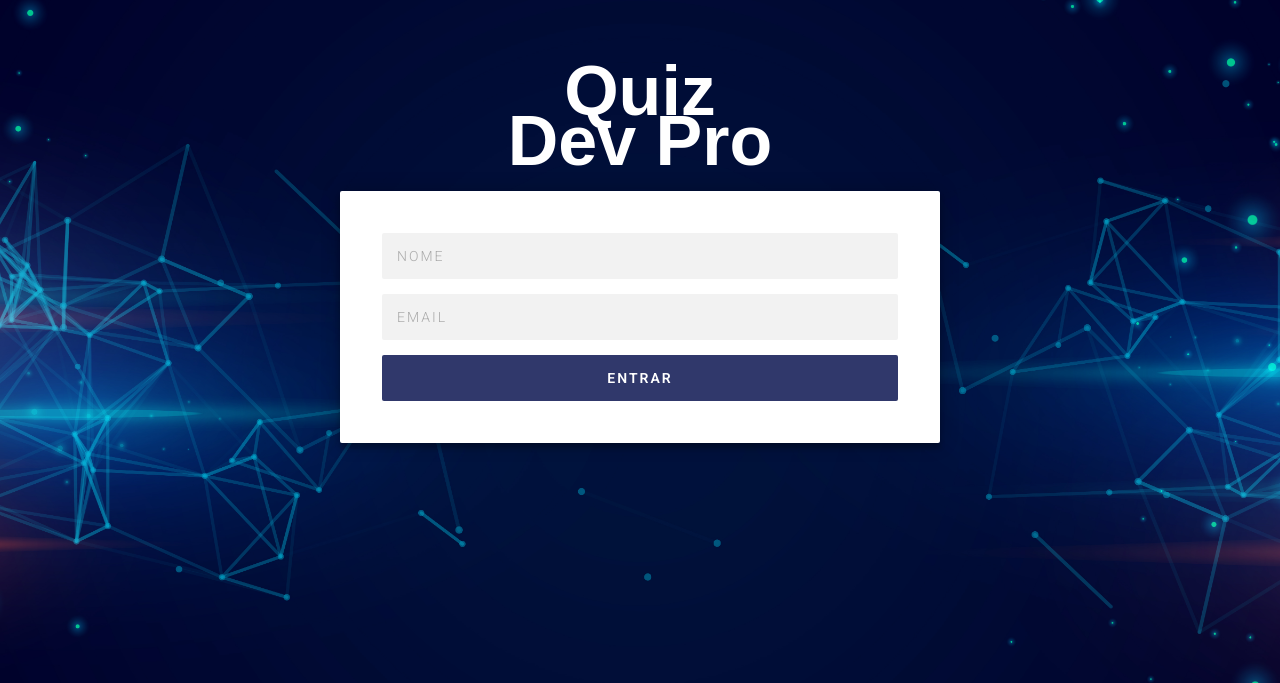
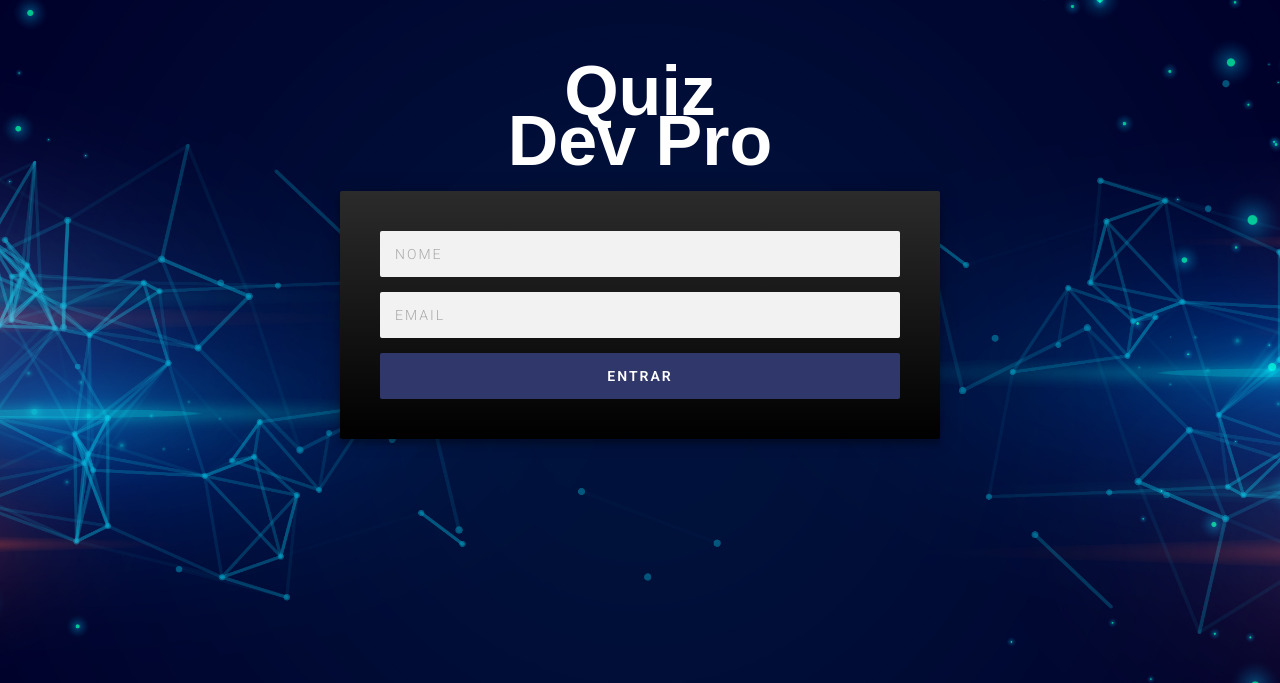
Before and after one commit to GermanUngo/quiz-depro, a Django app: page / in a window 1280 px wide. Shown: the top 683 px of the page. Run offline with Django 4.2, Linux system fonts and the light colour scheme.

Commit message:
Criada a interfase modelo/template. Fiz algumas modificações no arquivo css para mudar o visual.

```diff
--- a/quiz/base/static/base/assets/styles/app.css
+++ b/quiz/base/static/base/assets/styles/app.css
@@ -227,46 +227,15 @@ input::placeholder {
 }
 .form {
     position: relative;
-  z-index: 1;
-  background: #FFFFFF;
+    z-index: ;
+    background: linear-gradient(0deg , black, rgb(44, 43, 43));
     max-width: 600px;
     margin: 0 auto 100px;
     padding: 40px;
     text-align: center;
     box-shadow: 0 0 20px 0 rgba(0, 0, 0, 0.2), 0 5px 5px 0 rgba(0, 0, 0, 0.24);
     border-radius: 2px;
-  border: 2px solid transparent;
-  transition: border-color 0.5s;
   }
-
-.form:hover {
-  border-color: #fff;
-  animation: glowing-border 2s ease-in-out infinite;
-}
-
-@keyframes glowing-border {
-  0% {
-    border-color: #ff0;
-    box-shadow: 0 0 10px #ff0;
-  }
-  25% {
-    border-color: #ff5500;
-    box-shadow: 0 0 20px #ff5500;
-  }
-  50% {
-    border-color: #f00;
-    box-shadow: 0 0 30px #f00;
-  }
-  75% {
-    border-color: #ff5500;
-    box-shadow: 0 0 20px #ff5500;
-  }
-  100% {
-    border-color: #ff0;
-    box-shadow: 0 0 10px #ff0;
-  }
-}
-
 .form input {
   font-family: "Roboto", sans-serif;
   font-weight: 300;
@@ -311,6 +280,39 @@ input::placeholder {
   content: "";
   display: block;
   clear: both;
+}
+
+.glow:before,
+.glow::after {
+  content: '';
+  z-index: -1;
+  position: absolute;
+  width: calc(100% + 2px);
+  height: calc(100% + 2px);
+  top: -1px;
+  left: -1px;
+
+  background: linear-gradient(45deg,
+      #ffff00, #00ff00, #0099ff, #001aff, #a200ff, #ff0055, #ff0000,
+      #ff0055, #ff0000, #ffff00, #00ff00, #0099ff, #001aff, #a200ff
+  );
+  background-size: 400%;
+  animation: border 12s linear infinite;
+}
+
+
+.glow::after {
+  filter: blur(50px);
+}
+
+@keyframes border {
+  0%, 100% {
+      background-position: 0 0;
+  }
+
+  50% {
+      background-position: 300%;
+  }
 }
 
 /*Página - Resultado do Jogo*/
--- a/quiz/base/static/base/index.html
+++ b/quiz/base/static/base/index.html
@@ -12,7 +12,7 @@
 
             <p class="subtitle-quiz">Quiz</p>
             <p class="subtitle-page">Dev Pro</p>
-            <div class="form">
+            <div class="form glow">
                 <form class="login-form" action="game.html">
                   <input type="text" placeholder="NOME"/>
                   <input type="password" placeholder="EMAIL"/>
--- a/quiz/base/templates/base/home.html
+++ b/quiz/base/templates/base/home.html
@@ -10,9 +10,10 @@
     <body>
         <div class="login-page">
 
+
             <p class="subtitle-quiz">Quiz</p>
             <p class="subtitle-page">Dev Pro</p>
-            <div class="form">
+            <div class="form glow">
                 <form class="login-form" action="game.html">
                   <input type="text" placeholder="NOME"/>
                   <input type="password" placeholder="EMAIL"/>
```
Lines whose indentation alone changed are shown as unchanged.
